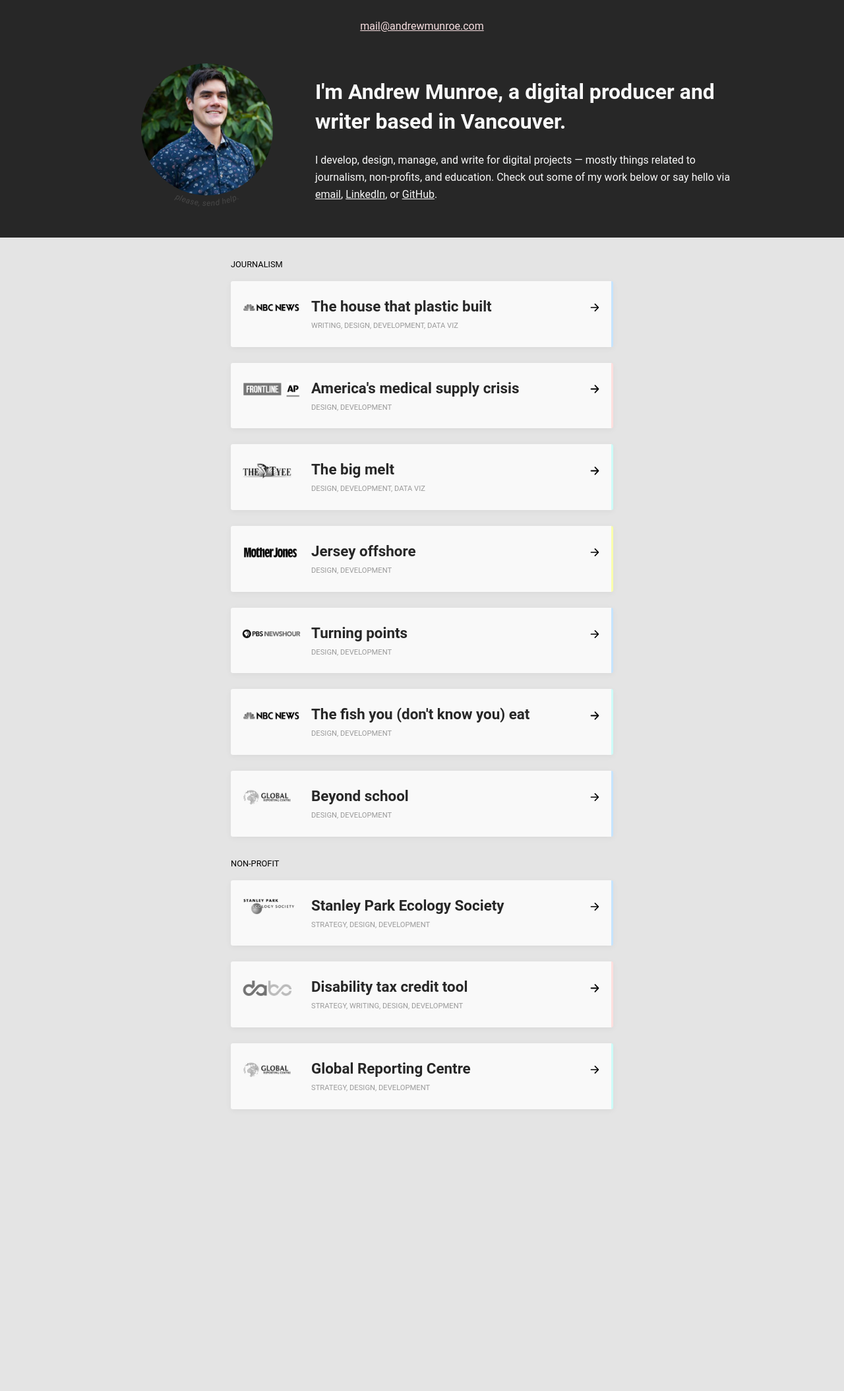
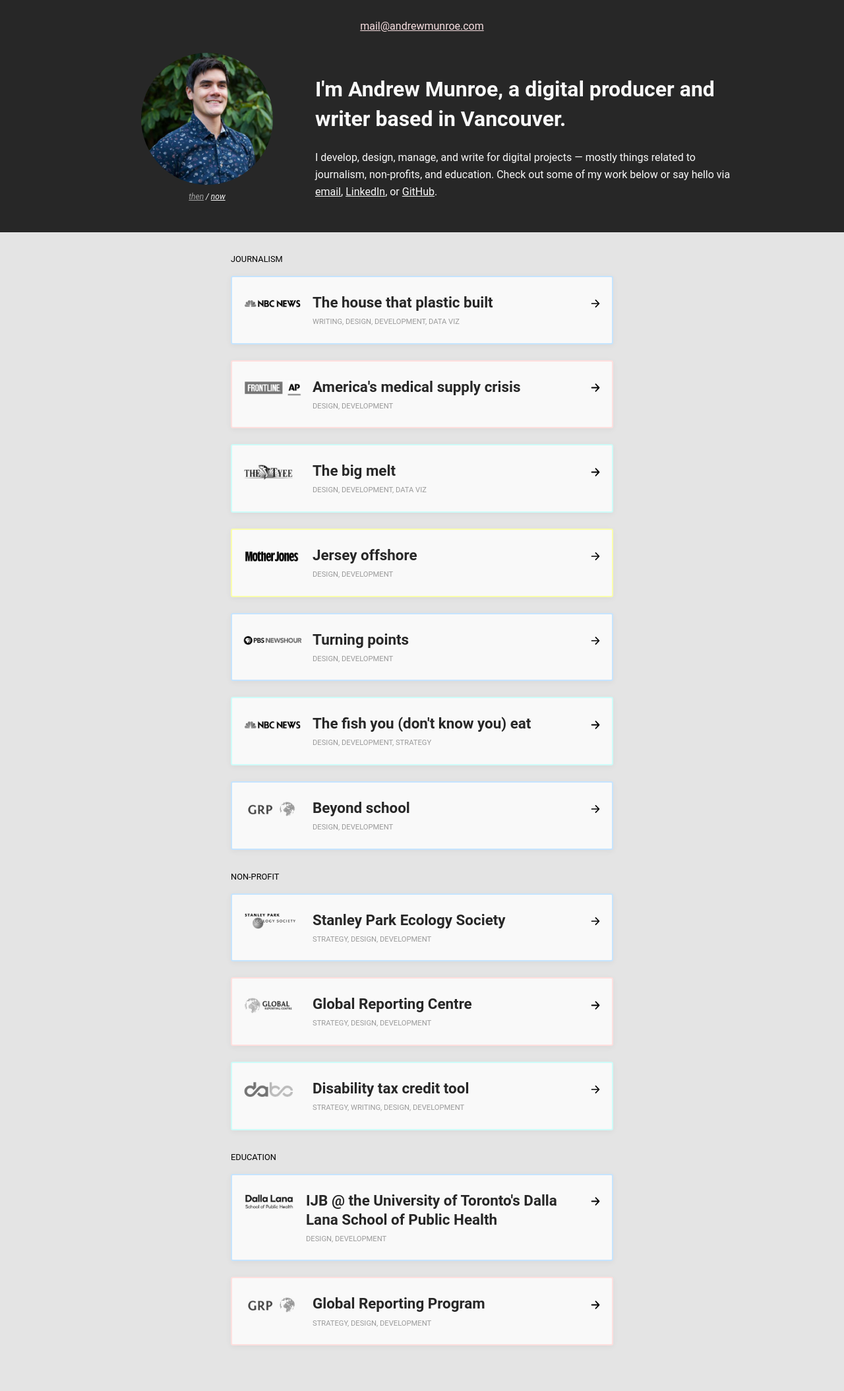
Before and after one commit to andrewmunroe/personal-portfolio, a Jekyll site: the page docs/index.html, which Jekyll copies as it is, in a window 1280 px wide. Shown: the whole page at 66% size. Built offline with Jekyll 4.4.1, drawn with Linux system fonts in a browser that asks for light colours; some web fonts are replaced; before the commit the page ends 1705 px from its top, so only the background shows below that.

```diff
--- a/_includes/head.html
+++ b/_includes/head.html
@@ -5,6 +5,5 @@
   <meta name="description" content="I'm an award-winning digital producer based in Vancouver, BC. I develop, design, manage, and write for digital projects — mostly things related to journalism, non-profits, and education.">
   <title>Andrew Munroe | Digital Producer</title>
   <link rel="stylesheet" href="{{ "/assets/main.css" | relative_url }}">
-  <script src="{{ "/assets/js/circletext.min.js" | relative_url }}"></script>
   <link rel="stylesheet" href="https://brick.freetls.fastly.net/Roboto:400,700">
 </head>
--- a/assets/main.scss
+++ b/assets/main.scss
@@ -97,7 +97,7 @@ body {
 }
 .page-content {
     section {
-        padding: 0 1.4rem;
+        padding: 0 1.4rem 2.8rem;
             &#welcome {
               background-color: $black;
               color: $white;
@@ -123,12 +123,6 @@ body {
     }
     p {
       font-size: 1rem;
-    }
-    figcaption {
-      margin-top: 0.5rem;
-      margin-bottom: 1rem;
-      line-height: 1.6;
-      @include small { margin-bottom: 0; text-align: right;}
     }
 }
 
@@ -159,7 +153,7 @@ body {
     @include tiny { padding: 1.5rem 1rem; }
     box-shadow: 0px 2px 10px rgba(0,0,0,0.05);
     transition: box-shadow 0.25s;
-    border-right: 3px solid $main;
+    border: 2px solid $main;
 
     .img-container {
       width: 70px;
@@ -226,13 +220,26 @@ figure {
   position: relative;
 }
 figcaption#circlelife {
-  width: 200px;
-  bottom: 6px;
-  left: 0;
-  right: 0;
-  margin: 0 auto;
   position: absolute;
+  bottom: -24px;
+  width: 100%;
+  span {
+    opacity: 0.6;
+    text-decoration: underline;
+    transition: opacity 0.3s;
+
+    &#now {
+      opacity: 1;
+      text-decoration: underline;
+    }
+  }
 }
+
+.flipped figcaption#circlelife {
+  span#then { opacity: 1; }
+  span#now { opacity: 0.6; }
+}
+
 
 // TYPOGRAPHY
 body {
@@ -242,7 +249,6 @@ body {
 figcaption {
     font-style: italic;
     font-size: 12px;
-    opacity: 0.15;
 }
 h1, h2 {
     line-height: 1.4;
@@ -359,7 +365,67 @@ nav#site-nav {
 }
 
 figure#home {
-  margin-bottom: 1.5rem;
+  background: none;
+  border: 0;
+  height: 200px;
+  width: 100%;
+  @include tiny { width: 200px; }
+  margin-bottom: 3.5rem;
+  position: relative;
+  cursor: pointer;
+
+  &::after {
+    content: '';
+    display: block;
+    position: absolute;
+    height: 30px;
+    bottom: -30px;
+    width: 100%;
+  }
+
+  > * {
+    pointer-events: none;
+  }
+
+  &.flipped .card {
+    transform: rotateY(0deg);
+  }
+
+  span {
+    display: inline-block;
+  }
+
+  .card {
+    // based on https://codepen.io/edeesims/pen/iGDzk
+    position: absolute;
+    top: 0;
+    left: 0;
+    width: 100%;
+    height: 100%;
+    transform: rotateY(180deg);
+    transition: transform 0.3s;
+    transform-style: preserve-3d;
+
+    .front,
+    .back {
+      position: absolute;
+      height: 100%;
+      width: 100%;
+      top: 0;
+      left: 0;
+      -webkit-backface-visibility: hidden;
+      backface-visibility: hidden;
+    }
+
+    .back {
+      transform: rotateY(180deg);
+    }
+
+    img {
+      padding: 0;
+      margin: 0;
+    }
+  }
 }
 
 #desktop-intro {
--- a/docs/feed.xml
+++ b/docs/feed.xml
@@ -1 +1 @@
-<?xml version="1.0" encoding="utf-8"?><feed xmlns="http://www.w3.org/2005/Atom" ><generator uri="https://jekyllrb.com/" version="3.8.6">Jekyll</generator><link href="/feed.xml" rel="self" type="application/atom+xml" /><link href="/" rel="alternate" type="text/html" /><updated>2020-06-20T10:27:47-07:00</updated><id>/feed.xml</id><title type="html">Andrew Munroe | Digital Producer based in Vancouver</title></feed>
+<?xml version="1.0" encoding="utf-8"?><feed xmlns="http://www.w3.org/2005/Atom" ><generator uri="https://jekyllrb.com/" version="3.8.6">Jekyll</generator><link href="/feed.xml" rel="self" type="application/atom+xml" /><link href="/" rel="alternate" type="text/html" /><updated>2022-01-25T17:17:15-08:00</updated><id>/feed.xml</id><title type="html">Andrew Munroe | Digital Producer based in Vancouver</title></feed>
--- a/docs/index.html
+++ b/docs/index.html
@@ -6,7 +6,6 @@
   <meta name="description" content="I'm an award-winning digital producer based in Vancouver, BC. I develop, design, manage, and write for digital projects — mostly things related to journalism, non-profits, and education.">
   <title>Andrew Munroe | Digital Producer</title>
   <link rel="stylesheet" href="/assets/main.css">
-  <script src="/assets/js/circletext.min.js"></script>
   <link rel="stylesheet" href="https://brick.freetls.fastly.net/Roboto:400,700">
 </head><body><header class="site-header" role="banner">
 
@@ -25,8 +24,15 @@
         </div>
         <div class="column shrink">
             <figure id="home">
-              <img id="am" class="round" src="assets/img/andrew-munroe.jpg" width="200" height="200">
-              <figcaption id="circlelife">please, send help.</figcaption>
+              <span class="card">
+                <span class="front">
+                  <img alt="a baby" class="round" src="assets/img/baby-andrew-munroe.jpg" width="200" height="200">
+                </span>
+                <span class="back">
+                  <img alt="a guy" class="round" src="assets/img/andrew-munroe.jpg" width="200" height="200">
+                </span>
+              </span>
+              <figcaption id="circlelife"><span id="then">then</span> / <span id="now">now</span></figcaption>
             </figure>
         </div>
         <div class="column">
@@ -66,12 +72,12 @@
       </li>
       <li id="fishmeal">
         <a href="https://globalreportingprogram.org/fishmeal/">
-          <div class="img-container"><img alt="NBC News" src="assets/img/nbc.png" /></div><div class="info">The fish you (don't know you) eat<span>Design, Development</span></div><div class="arrow"><img alt="" aria-hidden="true" src="assets/img/arrow-forward-outline.svg" /></div>
+          <div class="img-container"><img alt="NBC News" src="assets/img/nbc.png" /></div><div class="info">The fish you (don't know you) eat<span>Design, Development, Strategy</span></div><div class="arrow"><img alt="" aria-hidden="true" src="assets/img/arrow-forward-outline.svg" /></div>
         </a>
       </li>
       <li id="school">
         <a href="https://globalreportingprogram.org/beyond-school">
-          <div class="img-container"><img alt="Global Reporting Program" src="assets/img/grc.jpg" /></div><div class="info">Beyond school<span>Design, Development</span></div><div class="arrow"><img alt="" aria-hidden="true" src="assets/img/arrow-forward-outline.svg" /></div>
+          <div class="img-container"><img alt="Global Reporting Program" src="assets/img/grp.jpg" /></div><div class="info">Beyond school<span>Design, Development</span></div><div class="arrow"><img alt="" aria-hidden="true" src="assets/img/arrow-forward-outline.svg" /></div>
         </a>
       </li>
     </ul>
@@ -85,13 +91,28 @@
         </a>
       </li>
       <li>
+        <a href="https://globalreportingcentre.org">
+          <div class="img-container"><img alt="GRC" src="assets/img/grc.jpg" /></div><div class="info">Global Reporting Centre<span>Strategy, Design, Development</span></div><div class="arrow"><img alt="" aria-hidden="true" src="assets/img/arrow-forward-outline.svg" /></div>
+        </a>
+      </li>
+      <li>
         <a href="https://disabilityalliancebc.org/dtc-app/">
           <div class="img-container"><img alt="DABC" src="assets/img/dabc.png" /></div><div class="info">Disability tax credit tool<span>Strategy, Writing, Design, Development</span></div><div class="arrow"><img alt="" aria-hidden="true" src="assets/img/arrow-forward-outline.svg" /></div>
         </a>
       </li>
+    </ul>
+  </div>
+  <div class="list-container">
+    <h2>Education</h2>
+    <ul>
       <li>
-        <a href="https://globalreportingcentre.org">
-          <div class="img-container"><img alt="GRC" src="assets/img/grc.jpg" /></div><div class="info">Global Reporting Centre<span>Strategy, Design, Development</span></div><div class="arrow"><img alt="" aria-hidden="true" src="assets/img/arrow-forward-outline.svg" /></div>
+        <a href="https://ijb.utoronto.ca/">
+          <div class="img-container"><img alt="DLSPH" src="assets/img/dlsph.jpg" /></div><div class="info">IJB @ the University of Toronto's Dalla Lana School of Public Health<span>Design, Development</span></div><div class="arrow"><img alt="" aria-hidden="true" src="assets/img/arrow-forward-outline.svg" /></div>
+        </a>
+      </li>
+      <li>
+        <a href="https://globalreportingprogram.org">
+          <div class="img-container"><img alt="GRC" src="assets/img/grp.jpg" /></div><div class="info">Global Reporting Program<span>Strategy, Design, Development</span></div><div class="arrow"><img alt="" aria-hidden="true" src="assets/img/arrow-forward-outline.svg" /></div>
         </a>
       </li>
     </ul>
```
Also changed, not shown: other parts of docs/index.html (+4 -1 lines), _layouts/home.html (+32 -7 lines), docs/404.html (+4 -19 lines), docs/assets/main.css (+64 -19 lines), assets/img/baby-andrew-munroe.jpg (added), assets/img/dlsph.jpg (added), assets/img/grp.jpg (added), assets/js/circletext.min.js (deleted), docs/assets/img/baby-andrew-munroe.jpg (added), docs/assets/img/dlsph.jpg (added), docs/assets/img/grp.jpg (added), docs/assets/js/circletext.min.js (deleted).
